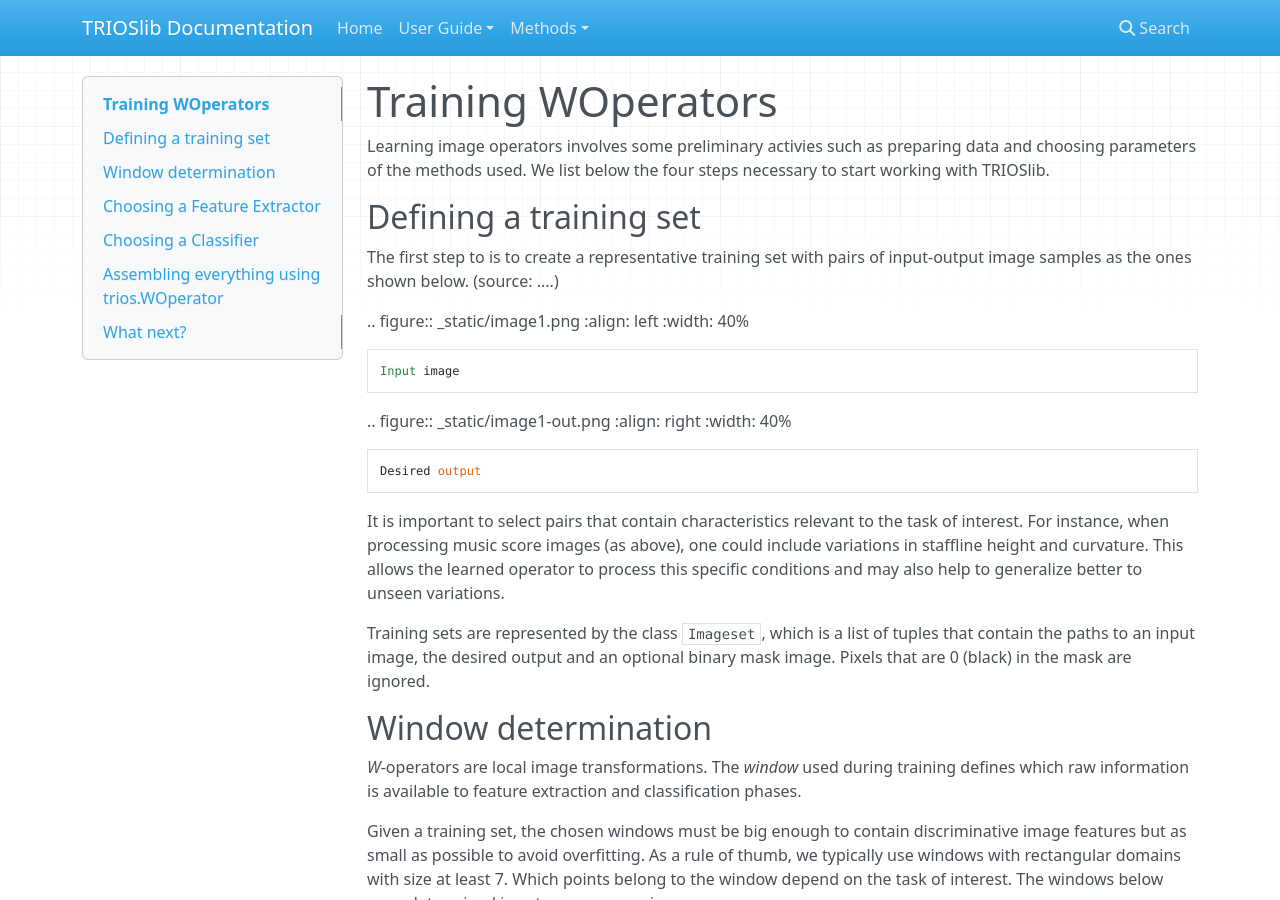
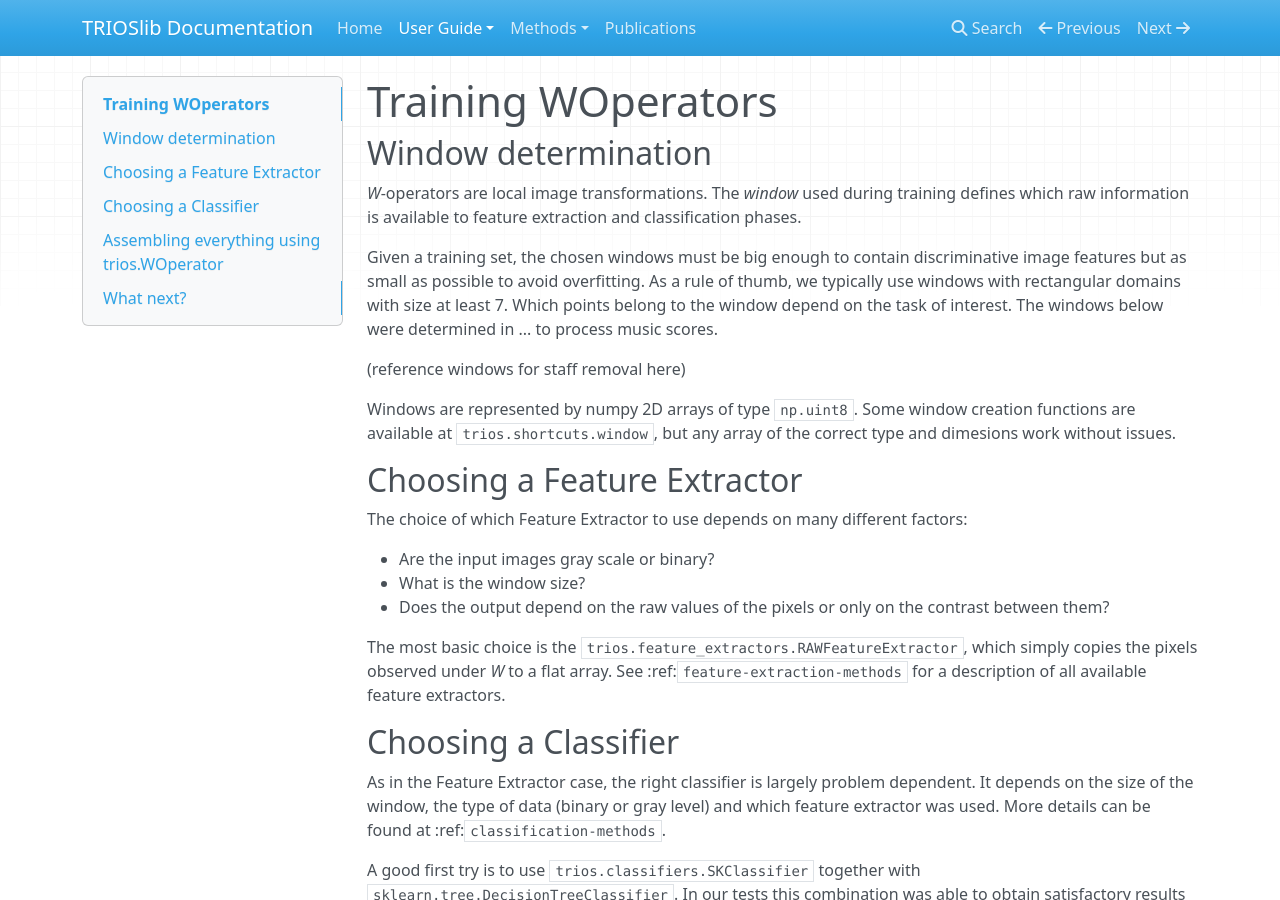
Before and after one commit to trioslib/trios, an MkDocs documentation site: the page built from docs/user-guide/training_operators.md, in a window 1280 px wide and 900 px high. Built offline with MkDocs 1.6.1, drawn with Linux system fonts in a browser that asks for light colours; nearby versions of some CDN libraries; old or Windows-style settings are respelled for this version of MkDocs.

```diff
--- a/docs/user-guide/training_operators.md
+++ b/docs/user-guide/training_operators.md
@@ -1,36 +1,6 @@
-Training WOperators
-======================
+# Training WOperators
 
-Learning image operators involves some preliminary activies such as preparing data and choosing
-parameters of the methods used. We list below the four steps necessary to start working with
-TRIOSlib.
 
-Defining a training set
----------------
-
-The first step to is to create a representative training set with pairs of input-output image
-samples as the ones shown below. (source: ....)
-
-.. figure:: _static/image1.png
-    :align: left
-    :width: 40%
-
-    Input image
-
-.. figure:: _static/image1-out.png
-    :align: right
-    :width: 40%
-
-    Desired output
-
-It is important to select pairs that contain characteristics relevant to the task of interest.
-For instance, when processing music score images (as above), one could include variations in
-staffline height and curvature. This allows the learned operator to process this specific
-conditions and may also help to generalize better to unseen variations.
-
-Training sets are represented by the class `Imageset`, which is a list of tuples that contain
-the paths to an input image, the desired output and an optional binary mask image. Pixels that
-are 0 (black) in the mask are ignored.
 
 Window determination
 -----------------------
--- a/mkdocs.yml
+++ b/mkdocs.yml
@@ -2,11 +2,13 @@ site_name: TRIOSlib Documentation
 pages:
     - Home: 'index.md'
     - User Guide:
-        - 'Introduction': user_guide/introduction.md
-        - 'Training operators': user_guide/training_operators.md
+        - 'Introduction': user-guide/introduction.md
+        - 'Training operators': user-guide/training_operators.md
     - Methods:
         - 'Aperture': methods/aperture.md
         - 'Two level': methods/two-level.md
+
+    - Publications: 'publications-using-trioslib.md'
 
 extra_javascript:
     - https://cdnjs.cloudflare.com/ajax/libs/mathjax/2.7.2/MathJax.js?config=TeX-AMS-MML_HTMLorMML
```
Also changed, not shown: docs/publications-using-trioslib.md (+6 -3 lines), docs/user-guide/extending_trios.md (added, +33 -0 lines).
